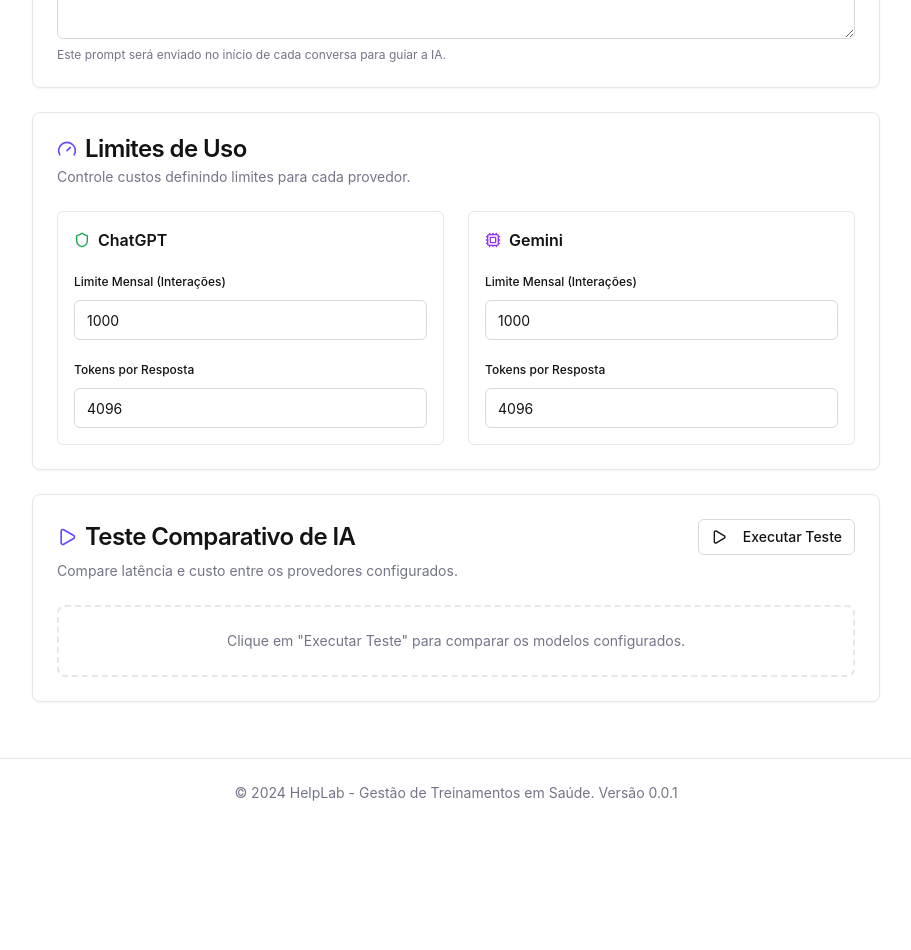
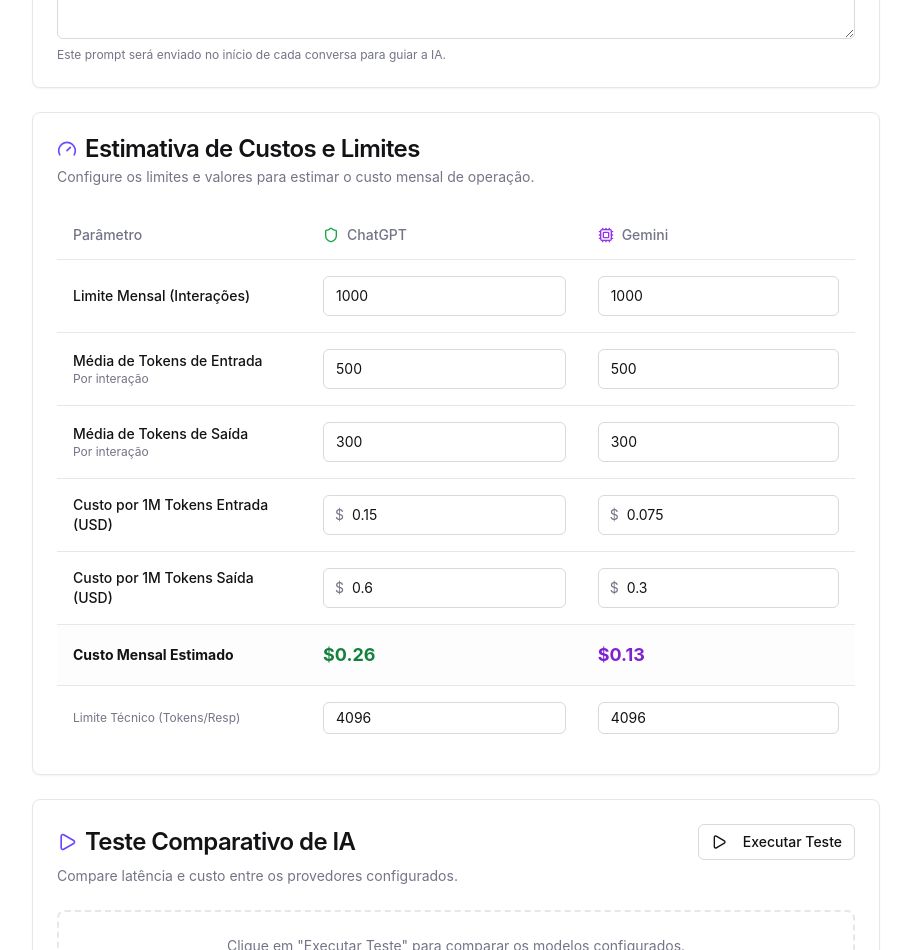
Before and after one commit to mlvm/HelpLab-5wa6ejcym, a React (Vite) app: page /settings in a window 1280 px wide. Shown: the part 1480-2430 px from the top of the page, without its empty margins (304-1215 px from the left). Before the commit the page ends 2307 px from the top, so only its background shows below. Built offline with nearby package versions, Linux system fonts and the light colour scheme.

Commit message:
Add AI model cost configuration to settings

```diff
--- a/src/pages/Settings.tsx
+++ b/src/pages/Settings.tsx
@@ -36,6 +36,14 @@ import {
   SelectTrigger,
   SelectValue,
 } from '@/components/ui/select'
+import {
+  Table,
+  TableBody,
+  TableCell,
+  TableHead,
+  TableHeader,
+  TableRow,
+} from '@/components/ui/table'
 import {
   megaApi,
   AIProvider,
@@ -90,8 +98,22 @@ export default function Settings() {
     'Você é um assistente útil e amigável.',
   )
   const [limits, setLimits] = useState<Record<AIProvider, UsageLimits>>({
-    chatgpt: { monthlyInteractions: 1000, tokensPerResponse: 4096 },
-    gemini: { monthlyInteractions: 1000, tokensPerResponse: 4096 },
+    chatgpt: {
+      monthlyInteractions: 1000,
+      tokensPerResponse: 4096,
+      averageInputTokens: 500,
+      averageOutputTokens: 300,
+      costPerMillionInputTokens: 0.15,
+      costPerMillionOutputTokens: 0.6,
+    },
+    gemini: {
+      monthlyInteractions: 1000,
+      tokensPerResponse: 4096,
+      averageInputTokens: 500,
+      averageOutputTokens: 300,
+      costPerMillionInputTokens: 0.075,
+      costPerMillionOutputTokens: 0.3,
+    },
   })
 
   const [isLoading, setIsLoading] = useState(false)
@@ -222,13 +244,23 @@ export default function Settings() {
     field: keyof UsageLimits,
     value: string,
   ) => {
+    const numValue = parseFloat(value)
     setLimits((prev) => ({
       ...prev,
       [provider]: {
         ...prev[provider],
-        [field]: parseInt(value) || 0,
+        [field]: isNaN(numValue) ? 0 : numValue,
       },
     }))
+  }
+
+  const calculateMonthlyCost = (provider: AIProvider) => {
+    const l = limits[provider]
+    const totalInput = l.monthlyInteractions * l.averageInputTokens
+    const totalOutput = l.monthlyInteractions * l.averageOutputTokens
+    const costInput = (totalInput / 1000000) * l.costPerMillionInputTokens
+    const costOutput = (totalOutput / 1000000) * l.costPerMillionOutputTokens
+    return (costInput + costOutput).toFixed(2)
   }
 
   const activeModelDesc =
@@ -478,23 +510,36 @@ export default function Settings() {
             <CardHeader>
               <div className="flex items-center gap-2">
                 <Gauge className="h-5 w-5 text-primary" />
-                <CardTitle>Limites de Uso</CardTitle>
+                <CardTitle>Estimativa de Custos e Limites</CardTitle>
               </div>
               <CardDescription>
-                Controle custos definindo limites para cada provedor.
+                Configure os limites e valores para estimar o custo mensal de
+                operação.
               </CardDescription>
             </CardHeader>
             <CardContent>
-              <div className="grid md:grid-cols-2 gap-6">
-                {/* ChatGPT Limits */}
-                <div className="space-y-4 border p-4 rounded-md">
-                  <div className="flex items-center gap-2 font-semibold">
+              <Table>
+                <TableHeader>
+                  <TableRow>
+                    <TableHead className="w-[250px]">Parâmetro</TableHead>
+                    <TableHead>
+                      <div className="flex items-center gap-2">
                         <Shield className="h-4 w-4 text-green-600" /> ChatGPT
                       </div>
-                  <div className="space-y-2">
-                    <Label className="text-xs">
+                    </TableHead>
+                    <TableHead>
+                      <div className="flex items-center gap-2">
+                        <Cpu className="h-4 w-4 text-purple-600" /> Gemini
+                      </div>
+                    </TableHead>
+                  </TableRow>
+                </TableHeader>
+                <TableBody>
+                  <TableRow>
+                    <TableCell className="font-medium">
                       Limite Mensal (Interações)
-                    </Label>
+                    </TableCell>
+                    <TableCell>
                       <Input
                         type="number"
                         value={limits.chatgpt.monthlyInteractions}
@@ -506,32 +551,8 @@ export default function Settings() {
                           )
                         }
                       />
-                  </div>
-                  <div className="space-y-2">
-                    <Label className="text-xs">Tokens por Resposta</Label>
-                    <Input
-                      type="number"
-                      value={limits.chatgpt.tokensPerResponse}
-                      onChange={(e) =>
-                        handleLimitChange(
-                          'chatgpt',
-                          'tokensPerResponse',
-                          e.target.value,
-                        )
-                      }
-                    />
-                  </div>
-                </div>
-
-                {/* Gemini Limits */}
-                <div className="space-y-4 border p-4 rounded-md">
-                  <div className="flex items-center gap-2 font-semibold">
-                    <Cpu className="h-4 w-4 text-purple-600" /> Gemini
-                  </div>
-                  <div className="space-y-2">
-                    <Label className="text-xs">
-                      Limite Mensal (Interações)
-                    </Label>
+                    </TableCell>
+                    <TableCell>
                       <Input
                         type="number"
                         value={limits.gemini.monthlyInteractions}
@@ -543,11 +564,199 @@ export default function Settings() {
                           )
                         }
                       />
-                  </div>
-                  <div className="space-y-2">
-                    <Label className="text-xs">Tokens por Resposta</Label>
+                    </TableCell>
+                  </TableRow>
+                  <TableRow>
+                    <TableCell className="font-medium">
+                      Média de Tokens de Entrada
+                      <span className="block text-xs text-muted-foreground font-normal">
+                        Por interação
+                      </span>
+                    </TableCell>
+                    <TableCell>
                       <Input
                         type="number"
+                        value={limits.chatgpt.averageInputTokens}
+                        onChange={(e) =>
+                          handleLimitChange(
+                            'chatgpt',
+                            'averageInputTokens',
+                            e.target.value,
+                          )
+                        }
+                      />
+                    </TableCell>
+                    <TableCell>
+                      <Input
+                        type="number"
+                        value={limits.gemini.averageInputTokens}
+                        onChange={(e) =>
+                          handleLimitChange(
+                            'gemini',
+                            'averageInputTokens',
+                            e.target.value,
+                          )
+                        }
+                      />
+                    </TableCell>
+                  </TableRow>
+                  <TableRow>
+                    <TableCell className="font-medium">
+                      Média de Tokens de Saída
+                      <span className="block text-xs text-muted-foreground font-normal">
+                        Por interação
+                      </span>
+                    </TableCell>
+                    <TableCell>
+                      <Input
+                        type="number"
+                        value={limits.chatgpt.averageOutputTokens}
+                        onChange={(e) =>
+                          handleLimitChange(
+                            'chatgpt',
+                            'averageOutputTokens',
+                            e.target.value,
+                          )
+                        }
+                      />
+                    </TableCell>
+                    <TableCell>
+                      <Input
+                        type="number"
+                        value={limits.gemini.averageOutputTokens}
+                        onChange={(e) =>
+                          handleLimitChange(
+                            'gemini',
+                            'averageOutputTokens',
+                            e.target.value,
+                          )
+                        }
+                      />
+                    </TableCell>
+                  </TableRow>
+                  <TableRow>
+                    <TableCell className="font-medium">
+                      Custo por 1M Tokens Entrada (USD)
+                    </TableCell>
+                    <TableCell>
+                      <div className="relative">
+                        <span className="absolute left-3 top-2.5 text-muted-foreground">
+                          $
+                        </span>
+                        <Input
+                          type="number"
+                          step="0.001"
+                          className="pl-7"
+                          value={limits.chatgpt.costPerMillionInputTokens}
+                          onChange={(e) =>
+                            handleLimitChange(
+                              'chatgpt',
+                              'costPerMillionInputTokens',
+                              e.target.value,
+                            )
+                          }
+                        />
+                      </div>
+                    </TableCell>
+                    <TableCell>
+                      <div className="relative">
+                        <span className="absolute left-3 top-2.5 text-muted-foreground">
+                          $
+                        </span>
+                        <Input
+                          type="number"
+                          step="0.001"
+                          className="pl-7"
+                          value={limits.gemini.costPerMillionInputTokens}
+                          onChange={(e) =>
+                            handleLimitChange(
+                              'gemini',
+                              'costPerMillionInputTokens',
+                              e.target.value,
+                            )
+                          }
+                        />
+                      </div>
+                    </TableCell>
+                  </TableRow>
+                  <TableRow>
+                    <TableCell className="font-medium">
+                      Custo por 1M Tokens Saída (USD)
+                    </TableCell>
+                    <TableCell>
+                      <div className="relative">
+                        <span className="absolute left-3 top-2.5 text-muted-foreground">
+                          $
+                        </span>
+                        <Input
+                          type="number"
+                          step="0.001"
+                          className="pl-7"
+                          value={limits.chatgpt.costPerMillionOutputTokens}
+                          onChange={(e) =>
+                            handleLimitChange(
+                              'chatgpt',
+                              'costPerMillionOutputTokens',
+                              e.target.value,
+                            )
+                          }
+                        />
+                      </div>
+                    </TableCell>
+                    <TableCell>
+                      <div className="relative">
+                        <span className="absolute left-3 top-2.5 text-muted-foreground">
+                          $
+                        </span>
+                        <Input
+                          type="number"
+                          step="0.001"
+                          className="pl-7"
+                          value={limits.gemini.costPerMillionOutputTokens}
+                          onChange={(e) =>
+                            handleLimitChange(
+                              'gemini',
+                              'costPerMillionOutputTokens',
+                              e.target.value,
+                            )
+                          }
+                        />
+                      </div>
+                    </TableCell>
+                  </TableRow>
+                  <TableRow className="bg-muted/30">
+                    <TableCell className="font-bold">
+                      Custo Mensal Estimado
+                    </TableCell>
+                    <TableCell className="font-bold text-green-700 text-lg">
+                      ${calculateMonthlyCost('chatgpt')}
+                    </TableCell>
+                    <TableCell className="font-bold text-purple-700 text-lg">
+                      ${calculateMonthlyCost('gemini')}
+                    </TableCell>
+                  </TableRow>
+                  <TableRow>
+                    <TableCell className="text-muted-foreground text-xs">
+                      Limite Técnico (Tokens/Resp)
+                    </TableCell>
+                    <TableCell>
+                      <Input
+                        type="number"
+                        className="h-8 text-xs"
+                        value={limits.chatgpt.tokensPerResponse}
+                        onChange={(e) =>
+                          handleLimitChange(
+                            'chatgpt',
+                            'tokensPerResponse',
+                            e.target.value,
+                          )
+                        }
+                      />
+                    </TableCell>
+                    <TableCell>
+                      <Input
+                        type="number"
+                        className="h-8 text-xs"
                         value={limits.gemini.tokensPerResponse}
                         onChange={(e) =>
                           handleLimitChange(
@@ -557,9 +766,10 @@ export default function Settings() {
                           )
                         }
                       />
-                  </div>
-                </div>
-              </div>
+                    </TableCell>
+                  </TableRow>
+                </TableBody>
+              </Table>
             </CardContent>
           </Card>
 
--- a/src/services/mega-api.ts
+++ b/src/services/mega-api.ts
@@ -12,6 +12,10 @@ export type AIProvider = 'chatgpt' | 'gemini'
 export interface UsageLimits {
   monthlyInteractions: number
   tokensPerResponse: number
+  averageInputTokens: number
+  averageOutputTokens: number
+  costPerMillionInputTokens: number
+  costPerMillionOutputTokens: number
 }
 
 export interface TestResult {
@@ -32,8 +36,22 @@ class MegaApiService {
   private aiModel: string = 'gpt-4o-mini'
   private systemPrompt: string = ''
   private limits: Record<AIProvider, UsageLimits> = {
-    chatgpt: { monthlyInteractions: 1000, tokensPerResponse: 4096 },
-    gemini: { monthlyInteractions: 1000, tokensPerResponse: 4096 },
+    chatgpt: {
+      monthlyInteractions: 1000,
+      tokensPerResponse: 4096,
+      averageInputTokens: 500,
+      averageOutputTokens: 300,
+      costPerMillionInputTokens: 0.15,
+      costPerMillionOutputTokens: 0.6,
+    },
+    gemini: {
+      monthlyInteractions: 1000,
+      tokensPerResponse: 4096,
+      averageInputTokens: 500,
+      averageOutputTokens: 300,
+      costPerMillionInputTokens: 0.075,
+      costPerMillionOutputTokens: 0.3,
+    },
   }
 
   private isConnected = false
@@ -62,7 +80,14 @@ class MegaApiService {
     if (storedPrompt) this.systemPrompt = storedPrompt
     if (storedLimits) {
       try {
-        this.limits = JSON.parse(storedLimits)
+        const parsed = JSON.parse(storedLimits)
+        // Deep merge to ensure new fields are present if old config exists
+        if (parsed.chatgpt) {
+          this.limits.chatgpt = { ...this.limits.chatgpt, ...parsed.chatgpt }
+        }
+        if (parsed.gemini) {
+          this.limits.gemini = { ...this.limits.gemini, ...parsed.gemini }
+        }
       } catch (e) {
         console.error('Failed to parse usage limits', e)
       }
```
Lines whose indentation alone changed are shown as unchanged.
